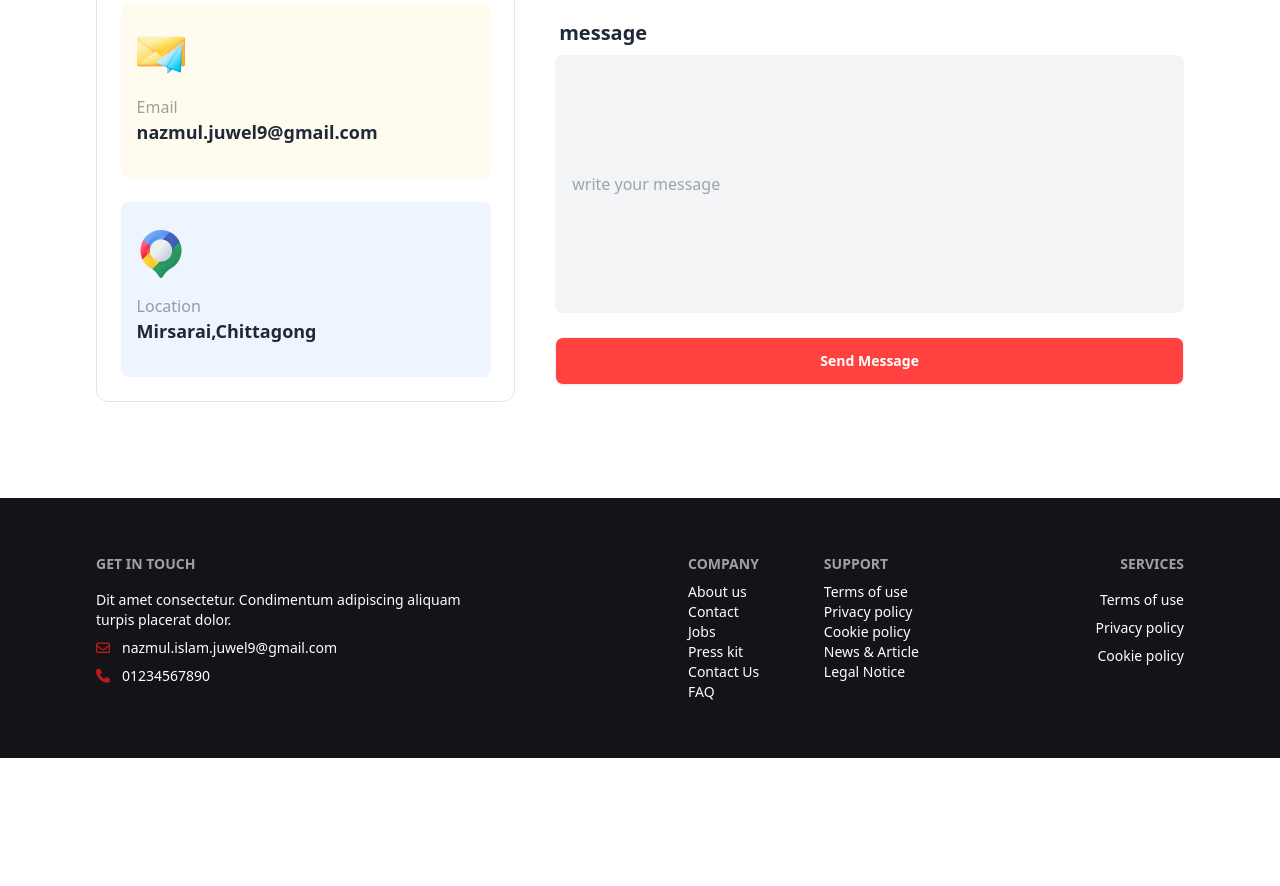
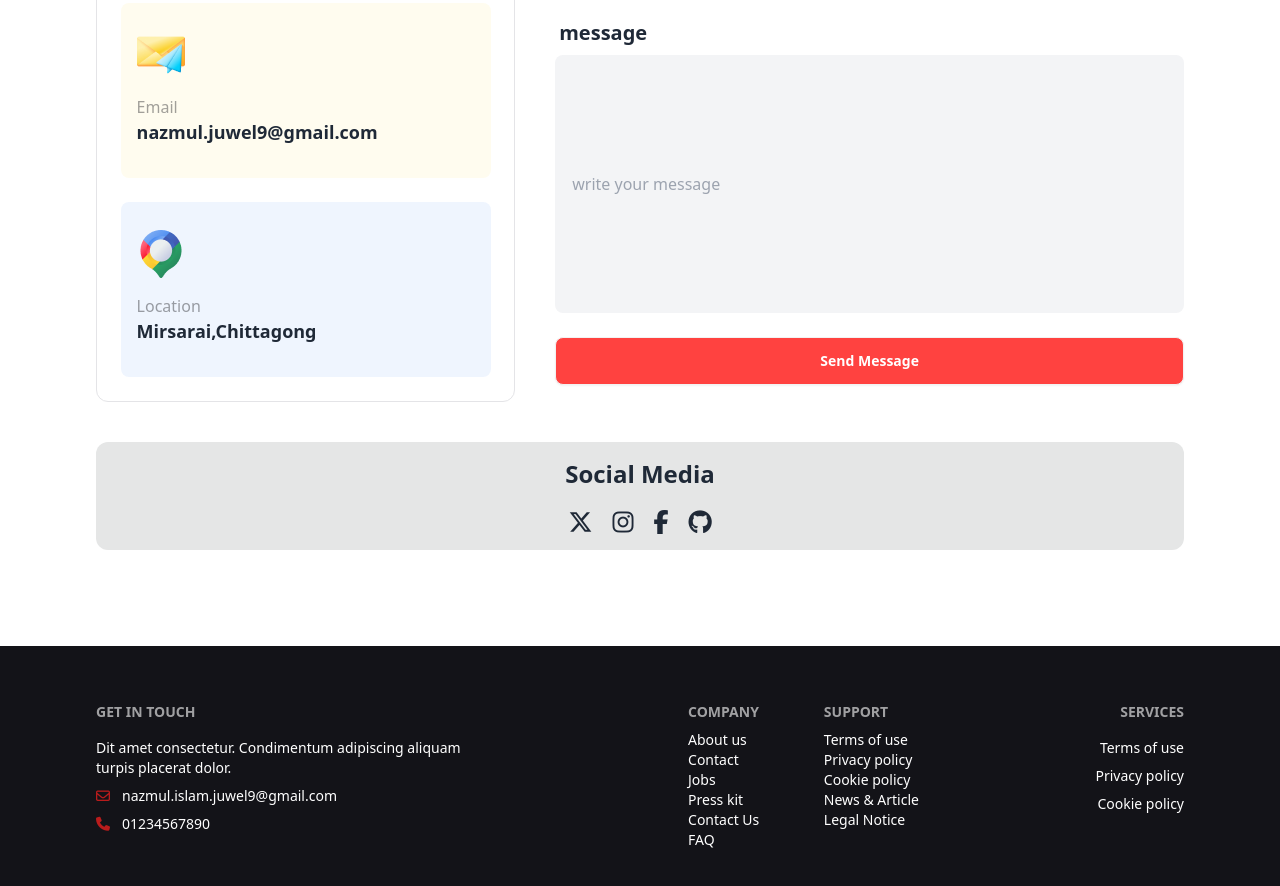
Before and after one commit to nazmul6548/hockeys-assignment-3, a plain HTML site: page index.html in a window 1280 px wide. Shown: the part 4232-5118 px from the top of the page. Before the commit the page ends 4990 px from the top, so only its background shows below. Drawn offline with nearby package versions, Linux system fonts and the light colour scheme.

Commit message:
get touch dection complete

```diff
--- a/index.html
+++ b/index.html
@@ -962,6 +962,21 @@
 
             </div>
           </div>
+          <!--  -->
+          <div class="foot mt-10">
+            <footer class="footer footer-center rounded-xl  p-4 bg-base-300 text-base-content">
+              <aside>
+                <h3 class="text-2xl font-bold pb-3">Social Media</h3>
+                <div class="icon text-2xl flex items-center gap-5">
+                  <i class="fa-brands fa-x-twitter"></i>
+                  <i class="fa-brands fa-instagram"></i>
+                  <i class="fa-brands fa-facebook-f"></i>
+                  <i class="fa-brands fa-github"></i>
+                </div>
+              </aside>
+            </footer>
+          </div>
+          <!--  -->
         </div>
       </section>
       <!--  -->
```
